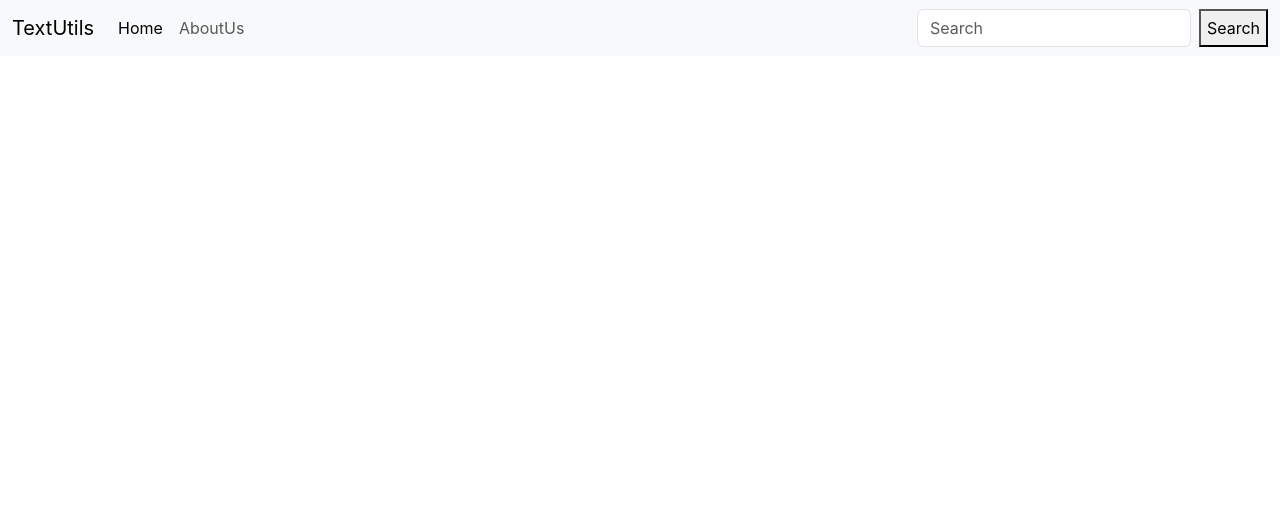
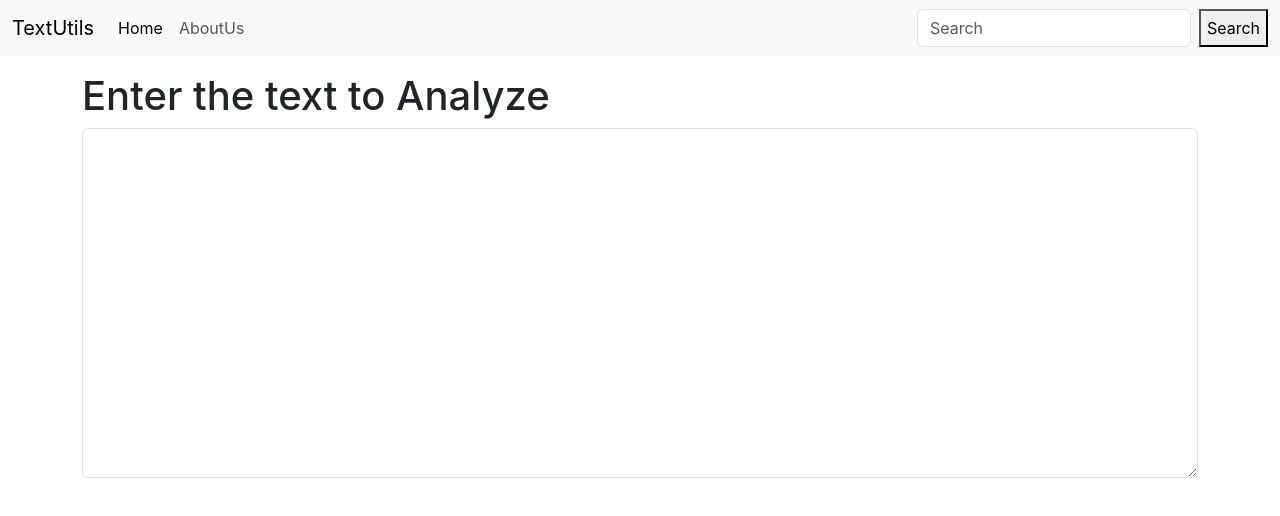
Before and after one commit to Sanjana60/Text_Utils, a React (Create React App) app: page / in a window 1280 px wide. Shown: the top 516 px of the page. Built offline with nearby package versions, Linux system fonts and the light colour scheme.

Commit message:
text form

```diff
--- a/src/App.js
+++ b/src/App.js
@@ -1,10 +1,17 @@
 import './App.css';
 import NavBar from './components/NavBar';
+import TextForm from './components/TextForm';
 
 function App() {
   return (
     <>
     <NavBar title ="TextUtils" about ="AboutUs"/>
+
+    <div className="container my-3">
+    <TextForm heading = "Enter the text to Analyze"/>
+    </div>
+
+
     </>
   );
 }
--- a/src/components/TextForm.js
+++ b/src/components/TextForm.js
@@ -0,0 +1,11 @@
+import React from 'react'
+
+export default function TextForm(props) {
+  return (
+    <div>
+<h1>{props.heading}</h1>
+  <div class="mb-3">
+    <textarea class="form-control" id="myBox" rows="14"></textarea>
+  </div></div>
+  )
+}
```
